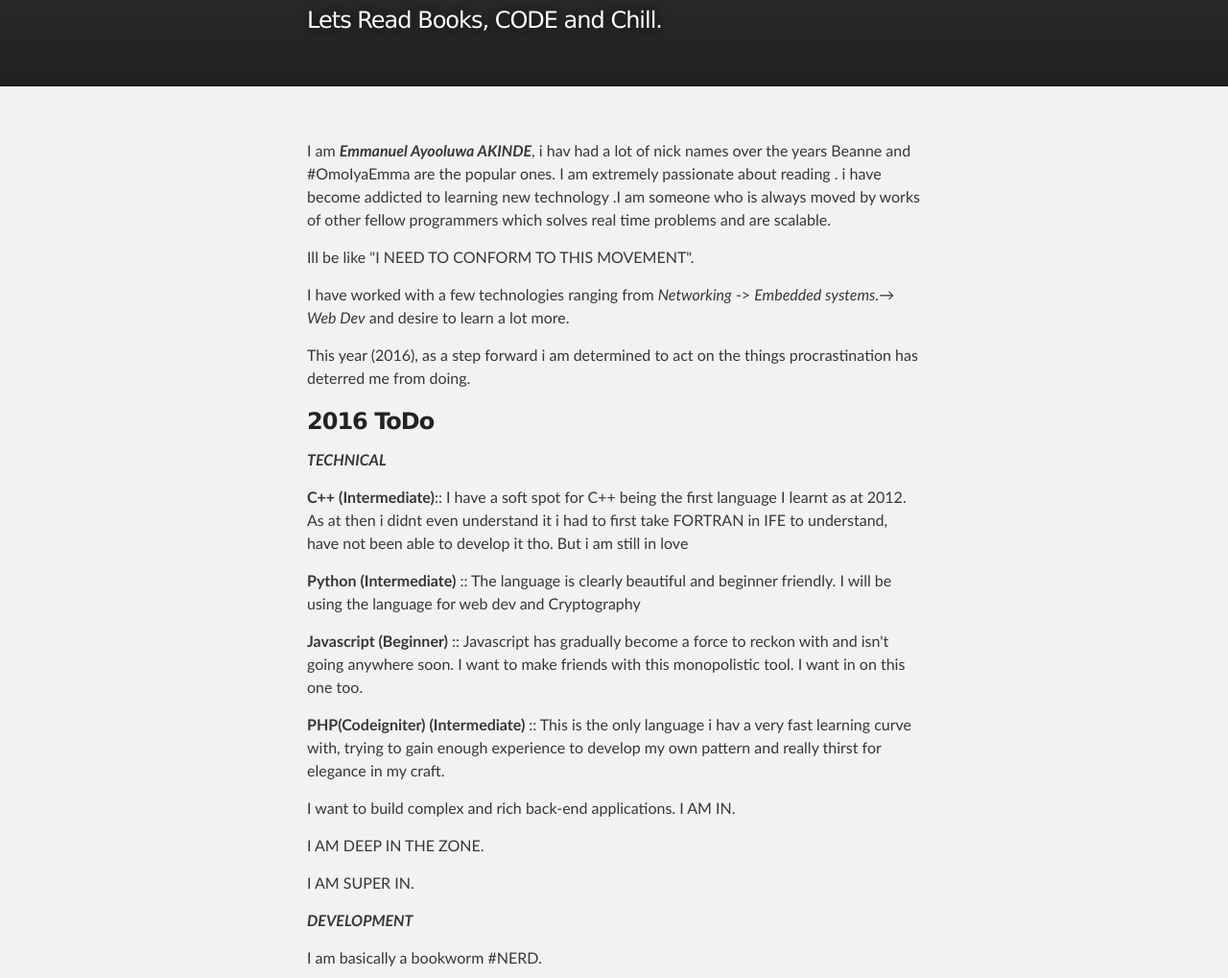
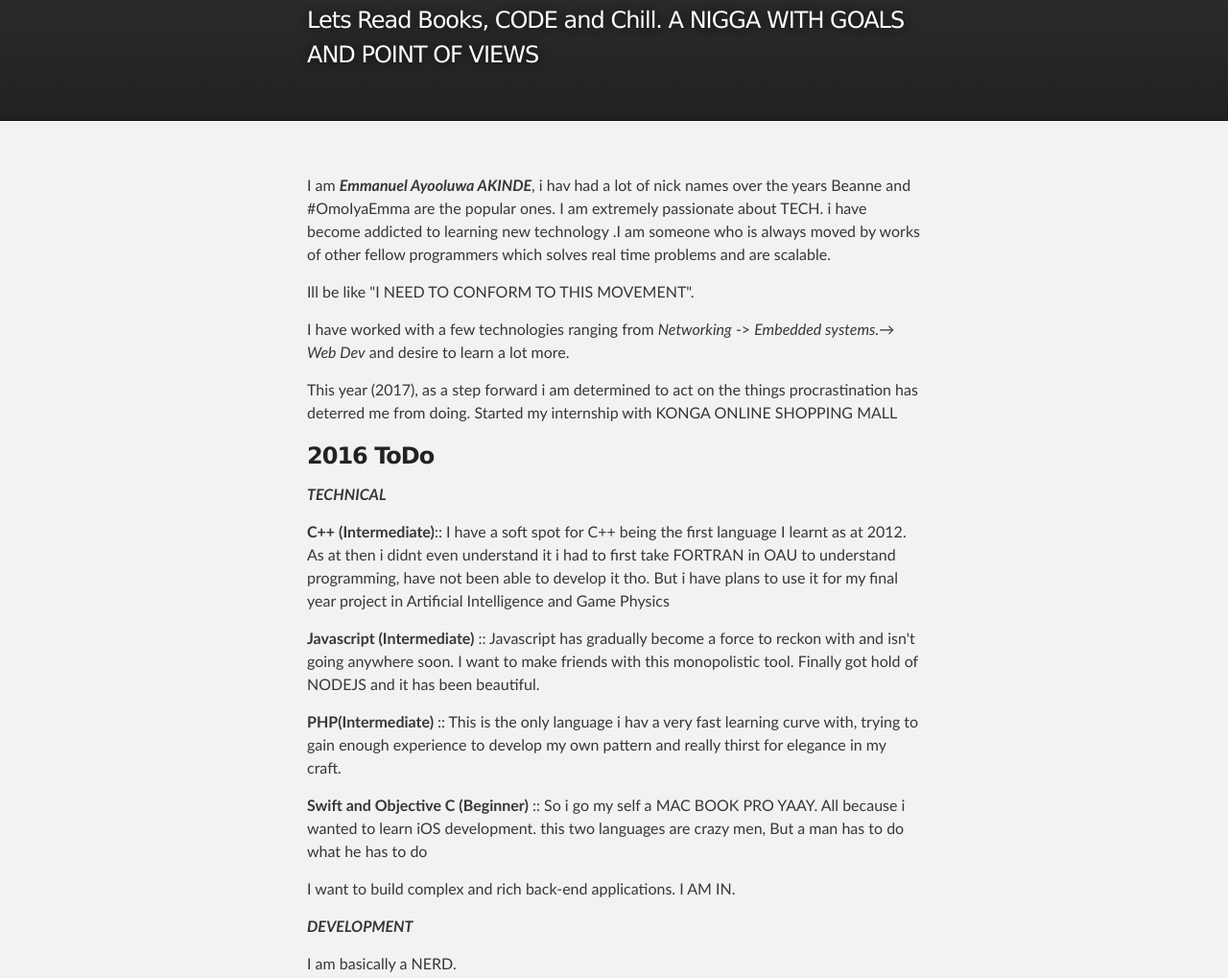
Before and after one commit to Harkindey/harkindey.github.io, a plain HTML site: page index.html in a window 1280 px wide. Shown: the part 183-1202 px from the top of the page at 96% size. Drawn offline with Linux system fonts and the light colour scheme.

Commit message:
Update my page 2017

```diff
--- a/index.html
+++ b/index.html
@@ -4,7 +4,7 @@
   <head>
     <meta charset='utf-8'>
     <meta http-equiv="X-UA-Compatible" content="chrome=1">
-    <meta name="description" content="Emmanuel AKINDE #OmoIyaEmma : Lets Read Books and Chill.">
+    <meta name="description" content="Emmanuel AKINDE #OmoIyaEmma : A NIGGA WITH GOALS AND POINT OF VIEWS.">
 
     <link rel="stylesheet" type="text/css" media="screen" href="stylesheets/stylesheet.css">
 
@@ -19,7 +19,7 @@
           <a id="forkme_banner" href="https://github.com/Harkindey">View on GitHub</a>
 
           <h1 id="project_title">Emmanuel AKINDE #OmoIyaEmma</h1>
-          <h2 id="project_tagline">Lets Read Books, CODE and Chill.</h2>
+          <h2 id="project_tagline">Lets Read Books, CODE and Chill. A NIGGA WITH GOALS AND POINT OF VIEWS</h2>
 
         </header>
     </div>
@@ -28,13 +28,13 @@
     <div id="main_content_wrap" class="outer">
       <section id="main_content" class="inner">
         <p></p><p>I am <strong><em>Emmanuel Ayooluwa AKINDE</em></strong>, i hav had a lot of nick names over the years Beanne and #OmoIyaEmma are the popular ones.
-I am extremely passionate about reading . i have become addicted to learning new technology .I am someone who is always moved by works of other fellow programmers which solves real time problems and are scalable. </p>
+I am extremely passionate about TECH. i have become addicted to learning new technology .I am someone who is always moved by works of other fellow programmers which solves real time problems and are scalable. </p>
 
 <p>Ill be like "I NEED TO CONFORM TO THIS MOVEMENT". </p>
 
 <p>I have worked with a few technologies ranging from <em>Networking</em> -&gt; <em> Embedded systems.</em>→ <em>Web Dev</em> and desire to learn a lot more.</p>
 
-<p>This year (2016), as a step forward i am determined to act on the things procrastination has deterred me from doing.</p>
+<p>This year (2017), as a step forward i am determined to act on the things procrastination has deterred me from doing. Started my internship with KONGA ONLINE SHOPPING MALL</p>
 
 <h3>
 <a id="2016-todo" class="anchor" href="#2016-todo" aria-hidden="true"><span aria-hidden="true" class="octicon octicon-link"></span></a>
@@ -43,25 +43,21 @@ I am extremely passionate about reading . i have become addicted to learning new
 
 <p><em><strong>TECHNICAL</strong></em></p>
 
-<p><strong>C++ (Intermediate)</strong>::  I have a soft spot for C++ being the first language I learnt as at  2012. As at then i didnt even understand it i had to first take FORTRAN in IFE to understand, have not been able to develop it tho. But i am still in love </p>
+<p><strong>C++ (Intermediate)</strong>::  I have a soft spot for C++ being the first language I learnt as at  2012. As at then i didnt even understand it i had to first take FORTRAN in OAU to understand programming, have not been able to develop it tho. But i have plans to use it for my final year project in Artificial Intelligence and Game Physics </p>
 
-<p><strong>Python (Intermediate)</strong> :: The language is clearly beautiful and beginner friendly.
-I will be using the language for web dev and Cryptography </p>
+<p><strong>Javascript (Intermediate)</strong>  :: Javascript has gradually become a force to reckon with and isn't going anywhere soon. I want to make friends with this monopolistic tool.
+Finally got hold of NODEJS and it has been beautiful.</p>
 
-<p><strong>Javascript (Beginner)</strong>  :: Javascript has gradually become a force to reckon with and isn't going anywhere soon. I want to make friends with this monopolistic tool.
-I want in on this one too.</p>
+<p><strong>PHP(Intermediate) </strong> :: This is the only language i hav a very fast learning curve with, trying to gain enough experience to develop my own pattern and really thirst for elegance in my craft.</p>
 
-<p><strong>PHP(Codeigniter) (Intermediate) </strong> :: This is the only language i hav a very fast learning curve with, trying to gain enough experience to develop my own pattern and really thirst for elegance in my craft.</p>
-
+<p><strong>Swift and Objective C (Beginner)</strong>  :: So i go my self a MAC BOOK PRO YAAY. All because i wanted to learn iOS development. this two languages are crazy men, But a man has to do what he has to do</p>
 <p>I want to build complex and rich back-end applications. I AM IN.</p>
 
-<p>I AM DEEP IN THE ZONE.</p>
 
-<p>I AM SUPER IN.</p>
 
 <p><em><strong>DEVELOPMENT</strong></em></p>
 
-<p>I am basically a bookworm #NERD. </p>
+<p>I am basically a NERD. </p>
 
 <p> MY DEVELOPMENT SCHEME IS TO READ A LOT OF BOOKS AND PROJECTS TAKING NOTE OF DESIGN PATTERNS, STYLES, ALGORITHMS E.T.C</p>
 
```
